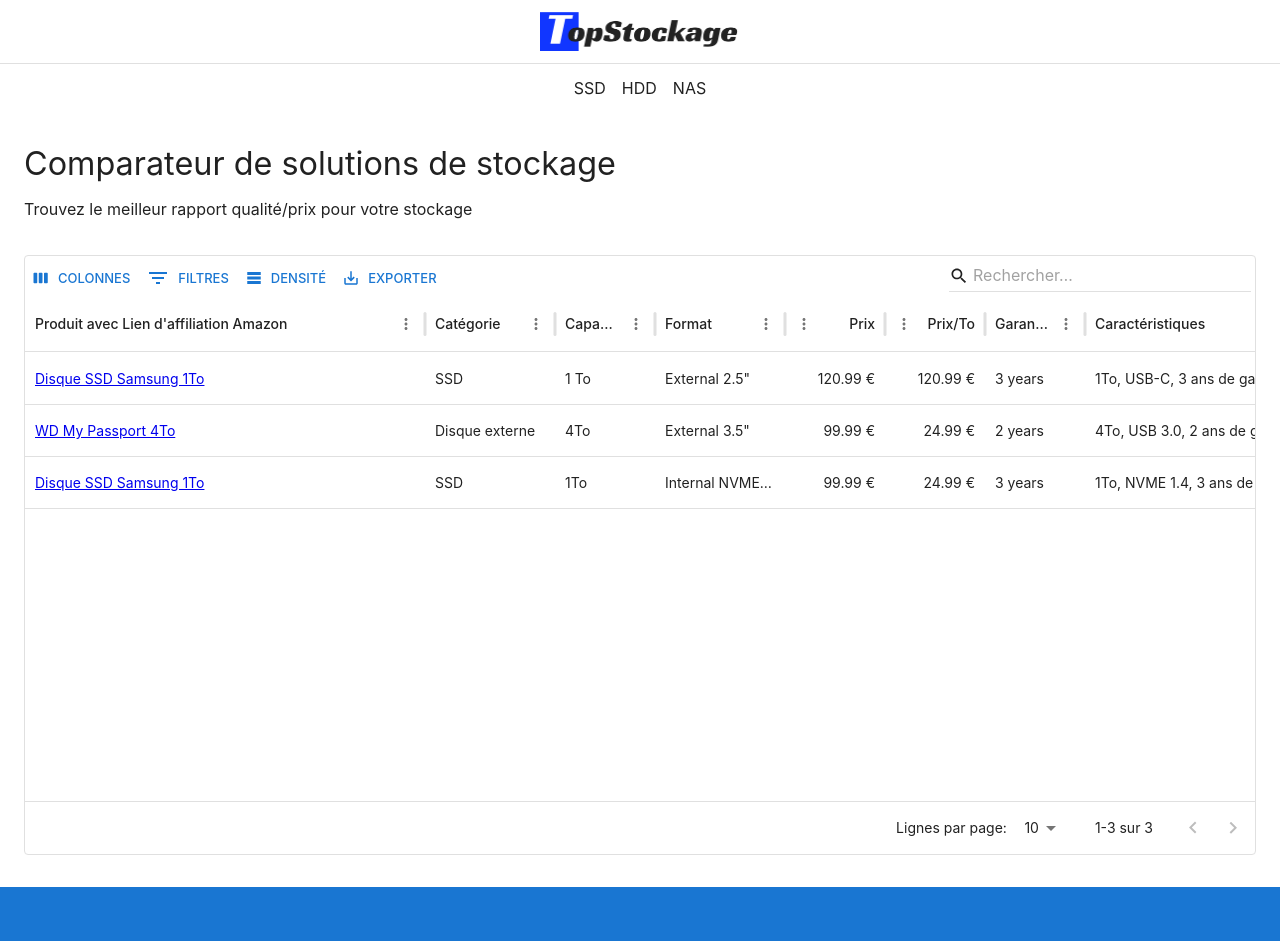
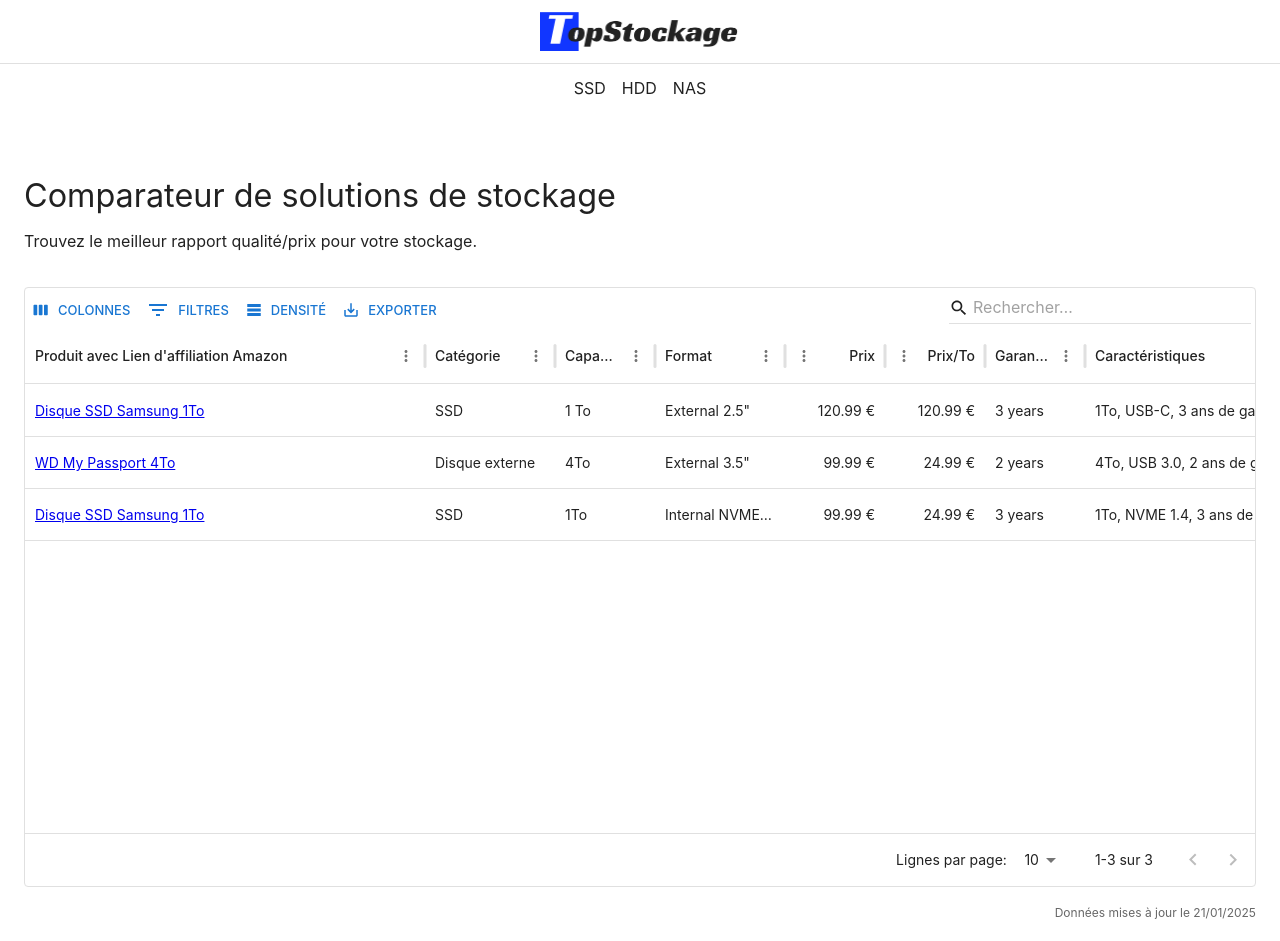
Before and after one commit to amarnaud2/topstockage-nextjs-mui, a Next.js app: page / in a window 1280 px wide. Shown: the top 941 px of the page. Built offline with nearby package versions, Linux system fonts and the light colour scheme; what @mui/material-nextjs would draw is missing.

Commit message:
Ajout de la date de MAJ tableau

```diff
--- a/app/page.tsx
+++ b/app/page.tsx
@@ -28,13 +28,18 @@
   return (
     <ClientLayout>
       <Container maxWidth="lg" sx={{ mt: 4, mb: 4 }}>
+        <Box sx={{ my: 4 }}>
           <Typography variant="h4" component="h1" gutterBottom>
             Comparateur de solutions de stockage
           </Typography>
           <Typography variant="subtitle1" gutterBottom sx={{ mb: 4 }}>
-          Trouvez le meilleur rapport qualité/prix pour votre stockage
+            Trouvez le meilleur rapport qualité/prix pour votre stockage.
           </Typography>
           <ProductDataGrid products={products} />
+          <Typography variant="caption" sx={{ display: 'block', mt: 2, textAlign: 'right', color: 'text.secondary' }}>
+            Données mises à jour le 21/01/2025
+          </Typography>
+        </Box>
       </Container>
     </ClientLayout>
   );
```
Lines whose indentation alone changed are shown as unchanged.
